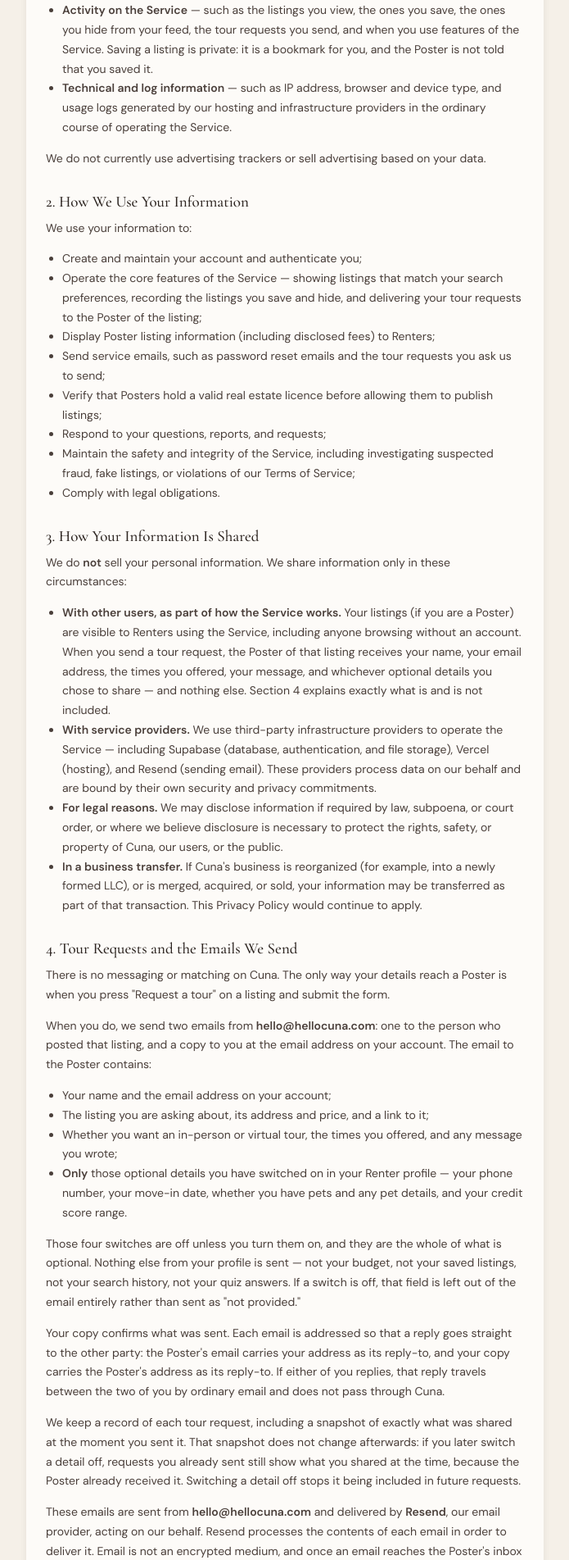
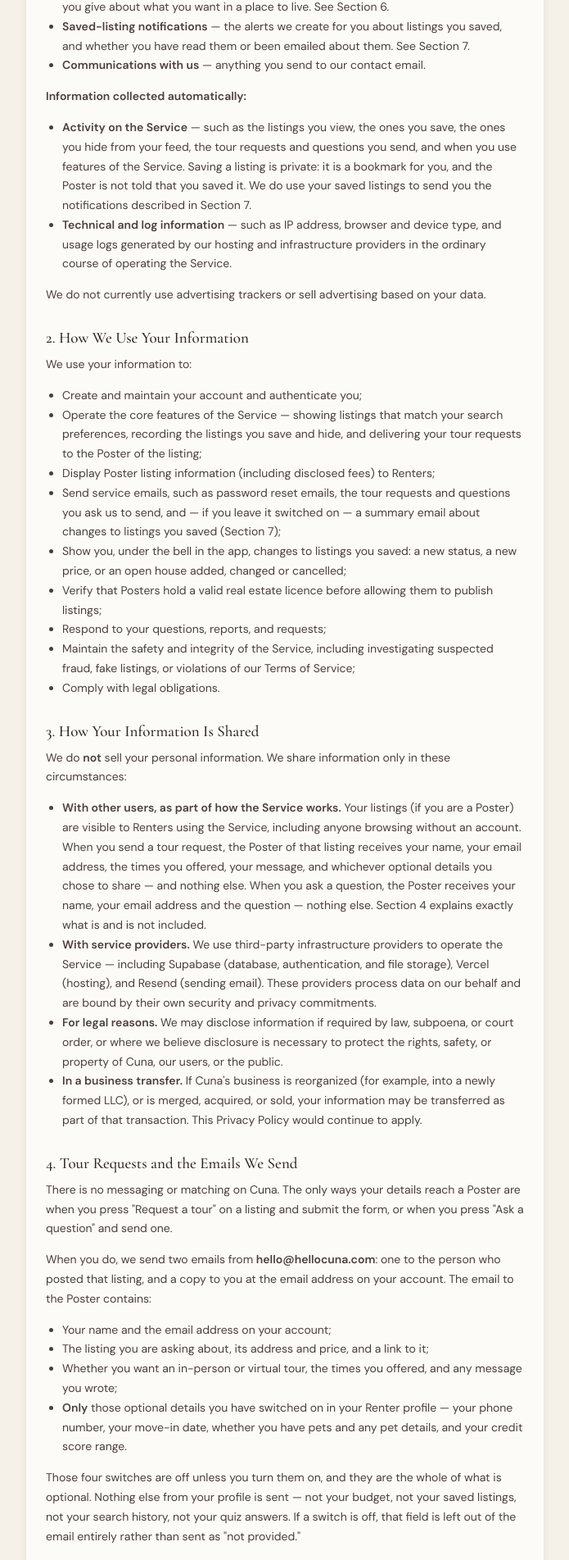
Before and after one commit to josephsilverman878-crypto/cuna, a React (Vite) app: page /privacy in a window 1280 px wide. Shown: the part 831-2734 px from the top of the page at 82% size, without its empty margins (292-987 px from the left). Built offline with nearby package versions, Linux system fonts and the light colour scheme; no server answers.

Commit message:
docs: privacy text for questions, open houses, notifications and alert emails
Co-Authored-By: Claude Fable 5.1 <noreply@anthropic.com>

```diff
--- a/src/pages/Privacy.jsx
+++ b/src/pages/Privacy.jsx
@@ -58,12 +58,15 @@ export default function Privacy() {
             <li><strong>Listings</strong> — if you are a Poster: property addresses, prices, fees, descriptions, photos, availability, and related listing details. Listings are shown to other users of the Service; do not include information in a listing that you don't want displayed publicly.</li>
             <li><strong>Poster licence information</strong> — if you are a Poster: the name on your New York Department of State licence, your licence number and type, and your brokerage name. See Section 5.</li>
             <li><strong>Tour requests</strong> — when you ask to tour a listing, the preferred times you offer, any message you write, and whichever of your contact and household details you have chosen to share. See Section 4.</li>
+            <li><strong>Questions to Posters</strong> — if you use "Ask a question" on a listing, the question you write. Only your name and email travel with it. See Section 4.</li>
+            <li><strong>Open house times</strong> — if you are a Poster: the dates and times you schedule, change or cancel for a listing. These are shown publicly with the listing.</li>
             <li><strong>"New to NY" quiz answers</strong> — if you take the optional neighborhood quiz, the answers you give about what you want in a place to live. See Section 6.</li>
+            <li><strong>Saved-listing notifications</strong> — the alerts we create for you about listings you saved, and whether you have read them or been emailed about them. See Section 7.</li>
             <li><strong>Communications with us</strong> — anything you send to our contact email.</li>
           </UL>
           <P><strong>Information collected automatically:</strong></P>
           <UL>
-            <li><strong>Activity on the Service</strong> — such as the listings you view, the ones you save, the ones you hide from your feed, the tour requests you send, and when you use features of the Service. Saving a listing is private: it is a bookmark for you, and the Poster is not told that you saved it.</li>
+            <li><strong>Activity on the Service</strong> — such as the listings you view, the ones you save, the ones you hide from your feed, the tour requests and questions you send, and when you use features of the Service. Saving a listing is private: it is a bookmark for you, and the Poster is not told that you saved it. We do use your saved listings to send you the notifications described in Section 7.</li>
             <li><strong>Technical and log information</strong> — such as IP address, browser and device type, and usage logs generated by our hosting and infrastructure providers in the ordinary course of operating the Service.</li>
           </UL>
           <P>We do not currently use advertising trackers or sell advertising based on your data.</P>
@@ -74,7 +77,8 @@ export default function Privacy() {
             <li>Create and maintain your account and authenticate you;</li>
             <li>Operate the core features of the Service — showing listings that match your search preferences, recording the listings you save and hide, and delivering your tour requests to the Poster of the listing;</li>
             <li>Display Poster listing information (including disclosed fees) to Renters;</li>
-            <li>Send service emails, such as password reset emails and the tour requests you ask us to send;</li>
+            <li>Send service emails, such as password reset emails, the tour requests and questions you ask us to send, and — if you leave it switched on — a summary email about changes to listings you saved (Section 7);</li>
+            <li>Show you, under the bell in the app, changes to listings you saved: a new status, a new price, or an open house added, changed or cancelled;</li>
             <li>Verify that Posters hold a valid real estate licence before allowing them to publish listings;</li>
             <li>Respond to your questions, reports, and requests;</li>
             <li>Maintain the safety and integrity of the Service, including investigating suspected fraud, fake listings, or violations of our Terms of Service;</li>
@@ -84,7 +88,7 @@ export default function Privacy() {
           <H>3. How Your Information Is Shared</H>
           <P>We do <strong>not</strong> sell your personal information. We share information only in these circumstances:</P>
           <UL>
-            <li><strong>With other users, as part of how the Service works.</strong> Your listings (if you are a Poster) are visible to Renters using the Service, including anyone browsing without an account. When you send a tour request, the Poster of that listing receives your name, your email address, the times you offered, your message, and whichever optional details you chose to share — and nothing else. Section 4 explains exactly what is and is not included.</li>
+            <li><strong>With other users, as part of how the Service works.</strong> Your listings (if you are a Poster) are visible to Renters using the Service, including anyone browsing without an account. When you send a tour request, the Poster of that listing receives your name, your email address, the times you offered, your message, and whichever optional details you chose to share — and nothing else. When you ask a question, the Poster receives your name, your email address and the question — nothing else. Section 4 explains exactly what is and is not included.</li>
             <li><strong>With service providers.</strong> We use third-party infrastructure providers to operate the Service — including Supabase (database, authentication, and file storage), Vercel (hosting), and Resend (sending email). These providers process data on our behalf and are bound by their own security and privacy commitments.</li>
             <li><strong>For legal reasons.</strong> We may disclose information if required by law, subpoena, or court order, or where we believe disclosure is necessary to protect the rights, safety, or property of Cuna, our users, or the public.</li>
             <li><strong>In a business transfer.</strong> If Cuna's business is reorganized (for example, into a newly formed LLC), or is merged, acquired, or sold, your information may be transferred as part of that transaction. This Privacy Policy would continue to apply.</li>
@@ -92,8 +96,9 @@ export default function Privacy() {
 
           <H>4. Tour Requests and the Emails We Send</H>
           <P>
-            There is no messaging or matching on Cuna. The only way your details reach a Poster is
-            when you press "Request a tour" on a listing and submit the form.
+            There is no messaging or matching on Cuna. The only ways your details reach a Poster
+            are when you press "Request a tour" on a listing and submit the form, or when you press
+            "Ask a question" and send one.
           </P>
           <P>
             When you do, we send two emails from <strong>hello@hellocuna.com</strong>: one to the
@@ -119,8 +124,17 @@ export default function Privacy() {
             travels between the two of you by ordinary email and does not pass through Cuna.
           </P>
           <P>
-            We keep a record of each tour request, including a snapshot of exactly what was shared at
-            the moment you sent it. That snapshot does not change afterwards: if you later switch a
+            <strong>Asking a question</strong> works the same way with less in it: two emails from
+            hello@hellocuna.com, one to the Poster and a copy to you, each addressed so a reply goes
+            straight to the other party. A question carries only your name, the email address on
+            your account, the listing, and the question you wrote. None of the four optional
+            switches apply to questions, and nothing from your profile is attached. To keep the
+            Service usable for Posters, we limit how many requests and questions one account can
+            send in a short period; if you reach the limit you are told, and nothing is sent.
+          </P>
+          <P>
+            We keep a record of each tour request and each question, including, for tour requests,
+            a snapshot of exactly what was shared at the moment you sent it. That snapshot does not change afterwards: if you later switch a
             detail off, requests you already sent still show what you shared at the time, because the
             Poster already received it. Switching a detail off stops it being included in future
             requests.
@@ -173,28 +187,60 @@ export default function Privacy() {
             <strong>Info@SLRGRP.com</strong>.
           </P>
 
-          <H>7. Data Retention</H>
+          <H>7. Saved Listings, Notifications and Alert Emails</H>
+          <P>
+            When you save a listing, we use that save to tell you when something about it changes:
+            when the Poster marks it In contract, Rented, Off-market or De-listed (or active again),
+            when the price changes, and when an open house is added, changed or cancelled. Each of
+            these appears as a notification under the bell in the app, visible only to you. We store
+            each notification (the listing, what changed, when, and whether you have read it) on
+            your account.
+          </P>
+          <P>
+            <strong>Alert emails.</strong> If "Email me about saved listings" is switched on in your
+            profile (it is on by default), we also send you a summary email, from
+            hello@hellocuna.com, grouping the notifications you have not yet been emailed about. The
+            email contains the same lines you see under the bell and links to the listings. We note
+            on each notification when it was emailed, so you are not sent the same change twice.
+            Posters are never told who received a notification.
+          </P>
+          <P>
+            <strong>Turning alert emails off.</strong> Switch "Email me about saved listings" off in
+            your profile, or use the unsubscribe link at the bottom of any alert email, which works
+            without signing in and affects only alert emails. The bell in the app keeps working
+            either way. Tour-request and question emails, and password-reset emails, are not
+            affected by this switch because they are the direct result of something you asked us to
+            do.
+          </P>
+          <P>
+            <strong>Open houses</strong> are information a Poster chooses to publish about a
+            listing. They are shown on the listing page and on the listing card to anyone who can see
+            the listing, and are not tied to any person other than the Poster.
+          </P>
+
+          <H>8. Data Retention</H>
           <P>
             We keep your information for as long as your account is active or as needed to operate the
             Service. If you delete your account (or ask us to), we will delete your profile,
-            search preferences, saved and hidden listings, quiz answers, tour requests, and uploaded
+            search preferences, saved and hidden listings, quiz answers, tour requests, questions,
+            notifications, open house schedules (if you are a Poster), and uploaded
             photos, except where we need to retain limited information to comply with legal
             obligations, resolve disputes, or enforce our agreements. We cannot delete a tour-request
             email from the inbox of a Poster who already received it.
           </P>
 
-          <H>8. Your Choices and Rights</H>
+          <H>9. Your Choices and Rights</H>
           <UL>
             <li><strong>Access and update.</strong> You can view and update your profile and search preferences in the app, including the four switches that control what a tour request shares about you.</li>
             <li><strong>Delete your account and data.</strong> Email <strong>Info@SLRGRP.com</strong> from the email address on your account and request deletion. We will delete your account and associated personal information as described above, within a reasonable time.</li>
-            <li><strong>Email communications.</strong> Service emails (such as password resets) are part of operating your account. We do not currently send marketing emails; if we ever do, they will include an unsubscribe option.</li>
+            <li><strong>Email communications.</strong> Service emails (such as password resets, and the tour requests and questions you send) are part of operating your account. Saved-listing alert emails are optional: switch them off in your profile or with the unsubscribe link in any alert email (Section 7). We do not currently send marketing emails; if we ever do, they will include an unsubscribe option.</li>
           </UL>
           <P>
             Depending on where you live, you may have additional privacy rights under applicable law.
             To exercise any privacy right, contact us at <strong>Info@SLRGRP.com</strong>.
           </P>
 
-          <H>9. Security</H>
+          <H>10. Security</H>
           <P>
             We take reasonable measures to protect your information, including encrypted password
             storage, access controls, and database-level security rules that restrict which users can
@@ -203,7 +249,7 @@ export default function Privacy() {
             <strong>Info@SLRGRP.com</strong> if you suspect unauthorized access to your account.
           </P>
 
-          <H>10. Children's Privacy</H>
+          <H>11. Children's Privacy</H>
           <P>
             The Service is for users 18 and older. We do not knowingly collect personal information
             from anyone under 18 (and in no event from children under 13). If we learn we have
@@ -211,14 +257,14 @@ export default function Privacy() {
             minor has provided us information, contact us at <strong>Info@SLRGRP.com</strong>.
           </P>
 
-          <H>11. Users Outside the United States</H>
+          <H>12. Users Outside the United States</H>
           <P>
             The Service is operated from the United States and intended for users in the United States.
             If you use the Service from elsewhere, you understand that your information will be
             processed and stored in the United States.
           </P>
 
-          <H>12. Changes to This Policy</H>
+          <H>13. Changes to This Policy</H>
           <P>
             We may update this Privacy Policy from time to time. If we make material changes, we will
             provide notice through the Service or by email, and update the "Last updated" date above.
@@ -226,7 +272,7 @@ export default function Privacy() {
             updated policy.
           </P>
 
-          <H>13. Contact</H>
+          <H>14. Contact</H>
           <P>Questions, requests, or concerns about your privacy: <strong>Info@SLRGRP.com</strong></P>
         </div>
       </div>
```
